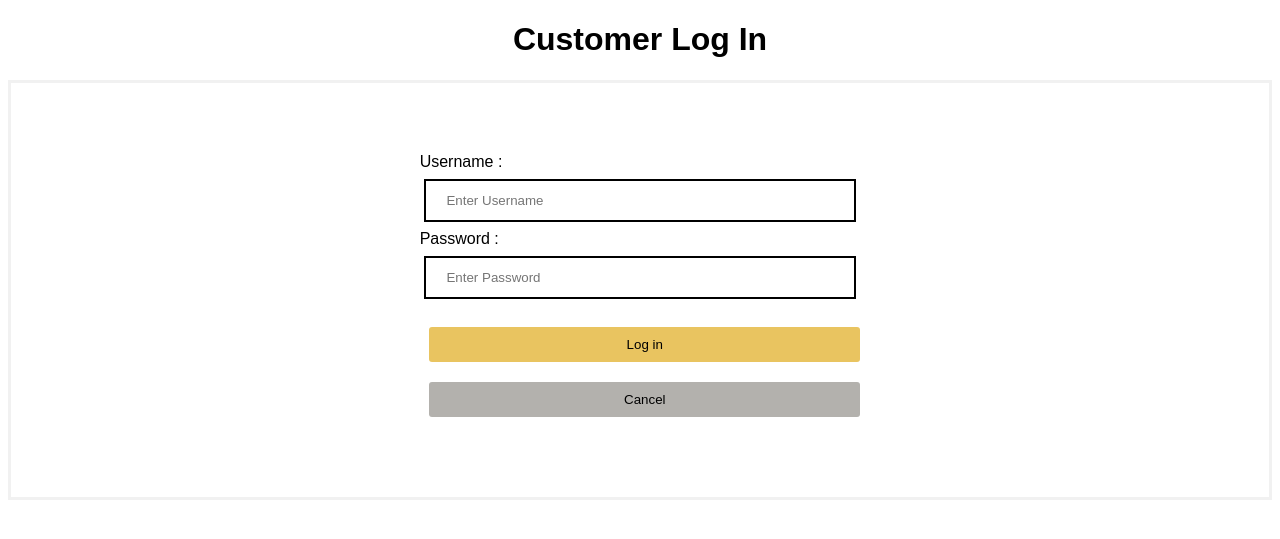
After one commit to Richard-ZH-Yang/Mewmazon, a PHP site: page /login.html in a window 1280 px wide. The commit adds this page. Shown: the top 539 px of the page. Run offline with PHP 8.4, Linux system fonts and the light colour scheme.

Commit message:
half done login page

```diff
--- a/src/frontend/index.html
+++ b/src/frontend/index.html
@@ -18,9 +18,9 @@
         Please select your identity:
     </h1>
 
-    <a href="http://127.0.0.1:5500/HomePage/login_customer.html">Customer</a>
-    <a href="http://127.0.0.1:5500/HomePage/login_seller.html">Seller</a>
-    <a href="http://127.0.0.1:5500/HomePage/login_staff.html">Staff</a>
+    <a href="http://127.0.0.1:5500/HomePage/login_or_regi_customer.html">Customer</a>
+    <a href="http://127.0.0.1:5500/HomePage/login_or_regi_seller.html">Seller</a>
+    <a href="http://127.0.0.1:5500/HomePage/login_or_regi_staff.html">Staff</a>
 
 
 </body>
--- /dev/null
+++ b/src/frontend/login.html
@@ -0,0 +1,35 @@
+<!DOCTYPE html>
+<html>
+<head>
+<meta name="viewport" content="width=device-width, initial-scale=1">
+<title> Customer Login Page </title>
+<link rel="stylesheet" href="login_style.css">
+</head>
+<body>
+    <center> <h1> Customer Log In </h1> </center>
+    <form>
+        <div class="container">
+
+
+            <section class="left">
+            <label>Username : </label>
+            </section>
+            <section>
+            <input type="text" placeholder="Enter Username" name="username" required>
+            </section>
+            <section class="left">
+            <label>Password : </label>
+            </section>
+            <section>
+            <input type="password" placeholder="Enter Password" name="password" required>
+            </section>
+
+            <div class="buttons">
+            <input class="btn1" type="submit" id="login-submit" value="Log in">
+            <input class = "btn2" type="button" value="Cancel" onclick="history.back(-1)" />
+            </div>
+
+        </div>
+    </form>
+</body>
+</html>
--- a/src/frontend/login_customer.html
+++ b/src/frontend/login_or_regi_customer.html
@@ -5,7 +5,7 @@
     <meta http-equiv="X-UA-Compatible" content="IE=edge">
     <meta name="viewport" content="width=device-width, initial-scale=1.0">
     <title>Customer</title>
-    <link rel="stylesheet" href="login_style.css">
+    <link rel="stylesheet" href="login_or_regi_style.css">
 </head>
 <body>
     <section>
--- a/src/frontend/login_style.css
+++ b/src/frontend/login_style.css
@@ -1,15 +1,57 @@
-body {
+Body {
+    font-family: Arial;
+    background-color: white;
+  }
+
+   form {
+      border: 3px solid #f1f1f1;
+  }
+   input[type=text], input[type=password] {
+      width: 45%;
+      margin: 8px 0;
+      padding: 12px 20px;
+      display: inline-block;
+      border: 2px solid black;
+      box-sizing: border-box;
+    }
+
+
+   .container {
+      text-align: center;
+      padding-left: 150px;
+      padding-right: 150px;
+      padding-top: 70px;
+      padding-bottom: 70px;
+  }
+
+
+
+  .left {
+      text-align:left;
+      padding-left: 27%;
+  }
+
+  .btn1 {
+      display: block;
+      width: 45%;
+      padding: 10px 15px;
+      border: 0;
+      background: rgb(233, 196, 96);
+      color: black;
+      border-radius: 3px;
+      margin: 20px 28%;
+      text-align: center;
+      text-decoration: none;
+  }
+  .btn2 {
+    display: block;
+    width: 45%;
+    padding: 10px 15px;
+    border: 0;
+    background: rgb(179, 177, 173);
+    color: black;
+    border-radius: 3px;
+    margin: 10px 28%;
     text-align: center;
+    text-decoration: none;
 }
-
-section {
-    padding-top: 50px;
-    padding-bottom: 50px;
-}
-
-a {
-    text-decoration: none;
-    font-size: 25px;
-    font-family: Arial;
-    color: rgb(60, 162, 209);
-}
```
Also changed, not shown: src/frontend/login_or_regi_style.css (added, +15 -0 lines), src/frontend/loginor_regi__seller.html (renamed from src/frontend/login_staff.html, +5 -3 lines), src/frontend/loginor_regi__staff.html (renamed from src/frontend/login_seller.html, +3 -5 lines).
